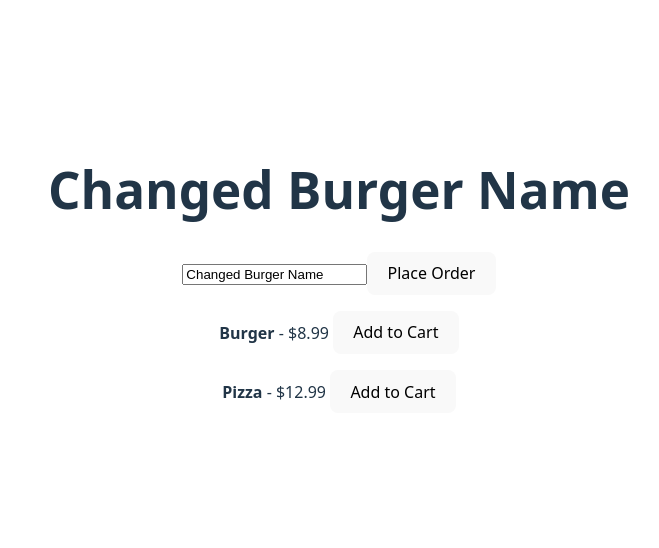
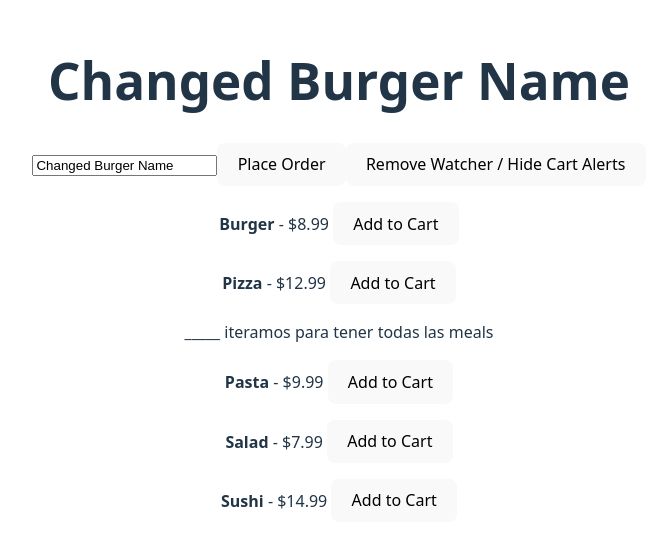
Before and after one commit to drzz21/vue-3-composition-api, a Vue app: page / in a window 1280 px wide. Shown: the part 122-670 px from the top of the page, without its empty margins (301-960 px from the left). Built offline with nearby package versions, Linux system fonts and the light colour scheme.

Commit message:
Using Watch with the Composition API

```diff
--- a/src/App.vue
+++ b/src/App.vue
@@ -1,7 +1,8 @@
 <script>
 import YummyMeal from './components/YummyMeal.vue';
 //para declarar variables reactivas importamos la api ref
-import { ref, reactive } from 'vue';
+//para usar watch importamos la api watch
+import { ref, reactive, watch } from 'vue';
 
 // tenemos que exportar por defecto de esta forma
 export default {
@@ -48,26 +49,92 @@ export default {
 		};
 
 		//creamos la funcion para imprimir el item agregado
+		//vamos a crear un carrito para almacenar los items
+		//agregados
+		const cart = reactive([]);
 
+		//como ahora los items se guardan en un arreglo
+		//que es reactive, los almacenamos usando push
 		const addItemToCart = (itemName) => {
-			alert(`Added ${itemName} to cart!`);
+			// alert(`Added ${itemName} to cart!`);
+			cart.push(itemName);
 		};
 
+		//para eliminar el watcher, asignamos la funcion
+		//de retorno de watch a una constante
+		//y luego la llamamos cuando queramos eliminar el watcher
+		//en este caso la llamamos desde un boton en el template
+		const removeWatcher = watch(
+			//podemos observar arreglos y objetos
+			//para lo cual debemos usar la siguiente sintaxis
+			//para observar arreglos, debemos retornar una copia del arreglo
+			//usando el operador spread o slice
+			//esto para que los valores newValue y oldValue
+			//se asignen correctamente
+			// () => [...cart],
+			// () => cart,
+			//podemos observar 2 variables a la vez si definimos
+			//un array con las variables a observar
+			[name, () => [...cart]],
+
+			//despues de las variables o variable a observar tenemos
+			//la funcion que se ejecutará cuando cambie el valor
+			//de la variable observada
+			//en este caso recibimos el nuevo y antiguo valor
+			(newValue, oldValue) => {
+				//en este caso como ejemplo solo imprimiremos
+				//el nuevo valor del carrito en un alert
+				alert(newValue.join('\n'));
+				//y en consola
+				console.log('Cart changed from', oldValue, 'to', newValue);
+			},
+			{
+				//immediate es para que se ejecute tan pronto se renderice el componente
+				//en caso de que sea false, se va a esperar a que cambie el valor
+				immediate: false,
+				//deep es para observar cambios profundos en objetos y arreglos
+				//en este caso como cart es un arreglo, es recomendable activarlo
+				//si fuera un string no tendria sentido
+				deep: true,
+			}
+		);
+
+
+		//otro ejemplo donde observamos un array reactive
+		const meals = reactive([
+			{ name: 'Pasta', price: 9.99 },
+			{ name: 'Salad', price: 7.99 },
+			{ name: 'Sushi', price: 14.99 },
+		]);
+
+		// watch(name, (newValue, oldValue) => {
+		// 	console.log(`Name changed from ${oldValue} to ${newValue}`);
+		// },{
+		// 	immediate: true,
+		// 	deep: false,
+		// });
+
 		//para usarlo en nuestro código lo tenemos que retornar
-		return { placeOrder, name, addItemToCart,meal };
+		return { placeOrder, name, addItemToCart, meal, meals, removeWatcher };
 	},
 	//para acceder a las variables reactivas fuera de setup
 	//no es necesario usar .value
 	//ejemplo en el ciclo de vida created
 	//usamos this, para que tenga el contexto del componente
-	created(){
+	created() {
 		console.log('name', this.name);
-	}
+	},
+	// de esta forma se usaba watch con options api
+	// watch: {
+	// 	//ejemplo de watch en options api
+	// 	name(newValue, oldValue) {
+	// 		console.log(`Name changed from ${oldValue} to ${newValue}`);
+	// 	},
+	// },
 };
 </script>
 
 <template>
-
 	<!-- en nuestro template tampoco hace falta usar .value
 	ya que vue se encarga de eso automaticamente -->
 	<h1>{{ name }}</h1>
@@ -77,12 +144,30 @@ export default {
 	<input type="text" v-model="name" />
 
 	<button @click="placeOrder">Place Order</button>
+
+	<!-- ejecutamos removewatcher al hacer click para dejar de usar el watcher -->
+	<button @click="removeWatcher">Remove Watcher / Hide Cart Alerts</button>
+
 	<!-- llamamos la funcion dentro de nuestro evento emitido, y ahi recibimos
 	 el nombre del producto que enviamos desde la funcion dentro del componente
 	 aqui tambien enviamos las props al componente hijo -->
 	<YummyMeal name="Burger" :price="8.99" @add-to-cart="addItemToCart" />
 	<!-- enviamos las propiedades de nuestro reactive -->
-	<YummyMeal :name="meal.name" :price="meal.price" @add-to-cart="addItemToCart" />
+	<YummyMeal
+		:name="meal.name"
+		:price="meal.price"
+		@add-to-cart="addItemToCart"
+	/>
+	_____
+	<!-- ejemplo con array reactive -->
+	 iteramos para tener todas las meals
+	<YummyMeal
+		v-for="(item, index) in meals"
+		:key="index"
+		:name="item.name"
+		:price="item.price"
+		@add-to-cart="addItemToCart"
+	/>
 </template>
 
 <style scoped>
```
